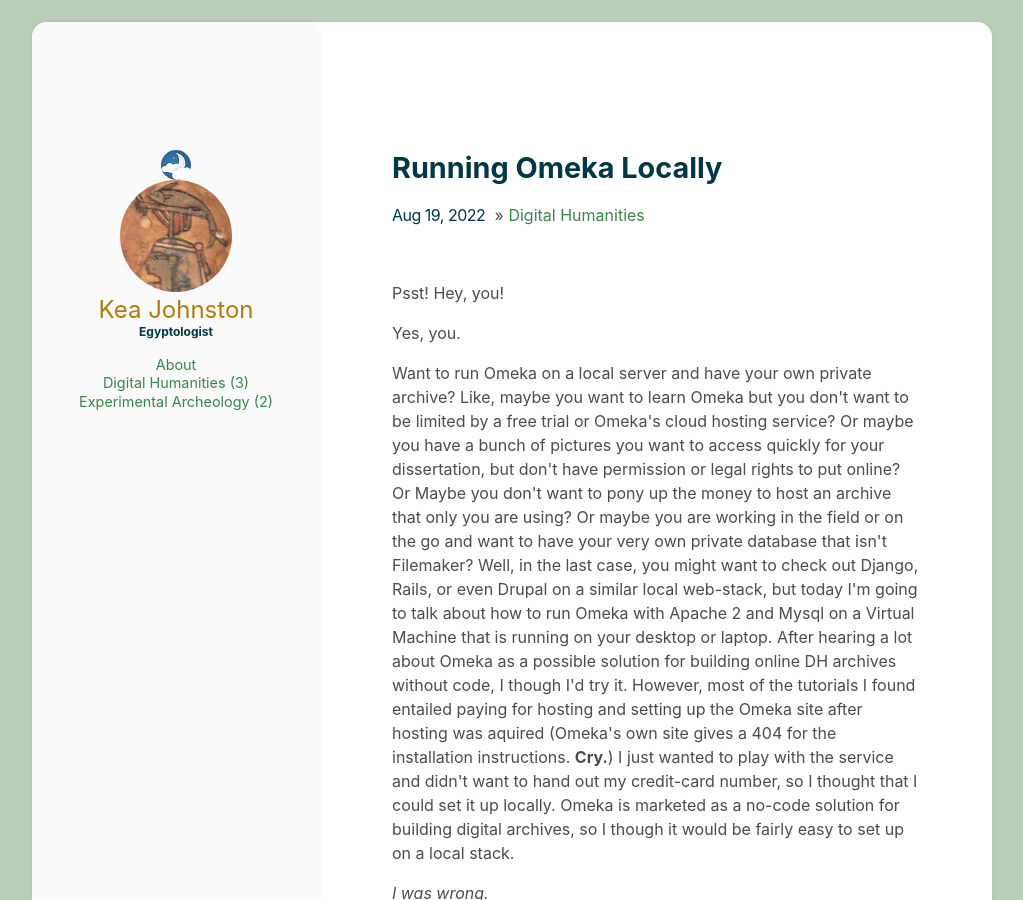
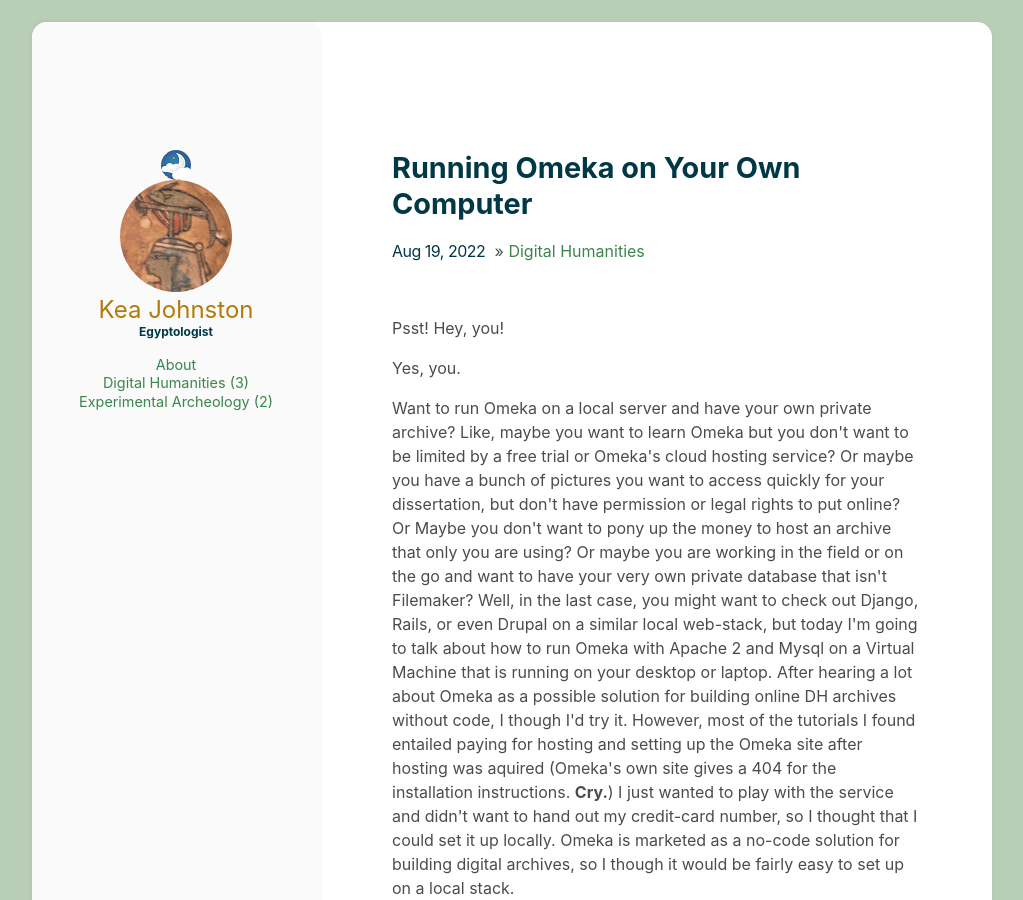
Before and after one commit to nanythemummy/nanythemummy.github.io, a Jekyll site: the page built from _posts/2022-8-19-omeka-locally.md, in a window 1280 px wide and 900 px high. Shown: the whole window, without its empty margins (128-1151 px from the left). Built offline with Jekyll 4.4.1, drawn with Linux system fonts in a browser that asks for light colours.

Commit message:
"Changed post title"

```diff
--- a/_posts/2022-8-19-omeka-locally.md
+++ b/_posts/2022-8-19-omeka-locally.md
@@ -1,5 +1,5 @@
 ---
-title: Running Omeka Locally
+title: Running Omeka on Your Own Computer
 categories: [Digital Humanities]
 author: Kea
 ---
```
